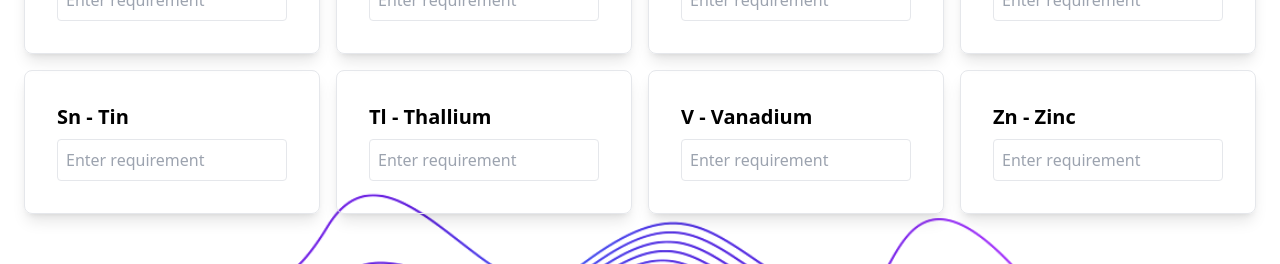
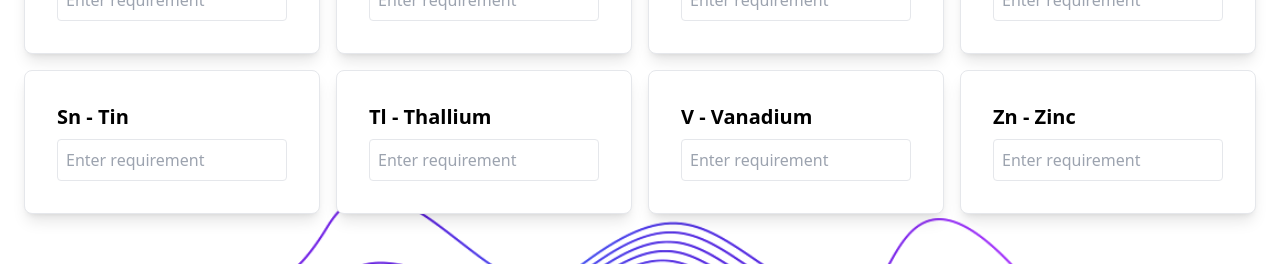
Before and after one commit to SSSNathan/XRF-Comparison-React, a React (Create React App) app: page / in a window 1280 px wide. Shown: the part 582-846 px from the top of the page. Built offline with nearby package versions, Linux system fonts and the light colour scheme.

Commit message:
Update App.js
Added background to cards so the hover over the bg image

```diff
--- a/src/App.js
+++ b/src/App.js
@@ -58,7 +58,7 @@ export default function App() {
               const currentRequirement =
                 requirements.find((req) => req.element === element.element)?.requirement || "";
               return (
-                <Card key={element.element} className="p-4 border rounded-lg">
+                <Card key={element.element} className="p-4 border rounded-lg bg-white shadow-lg">
                   <CardContent>
                     <h2 className="text-xl font-semibold mb-2">
                       {element.element} - {element.name}
```
